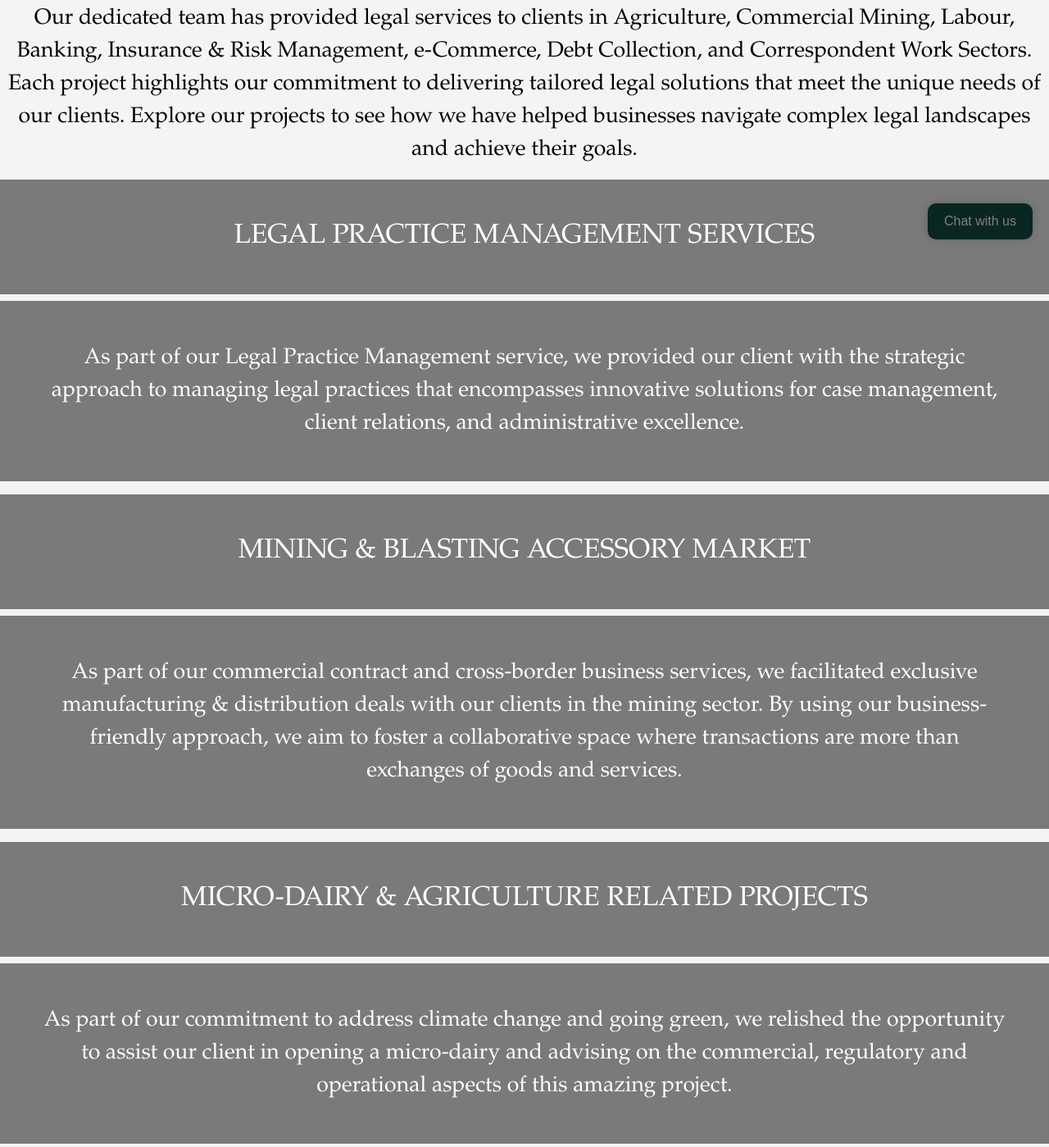
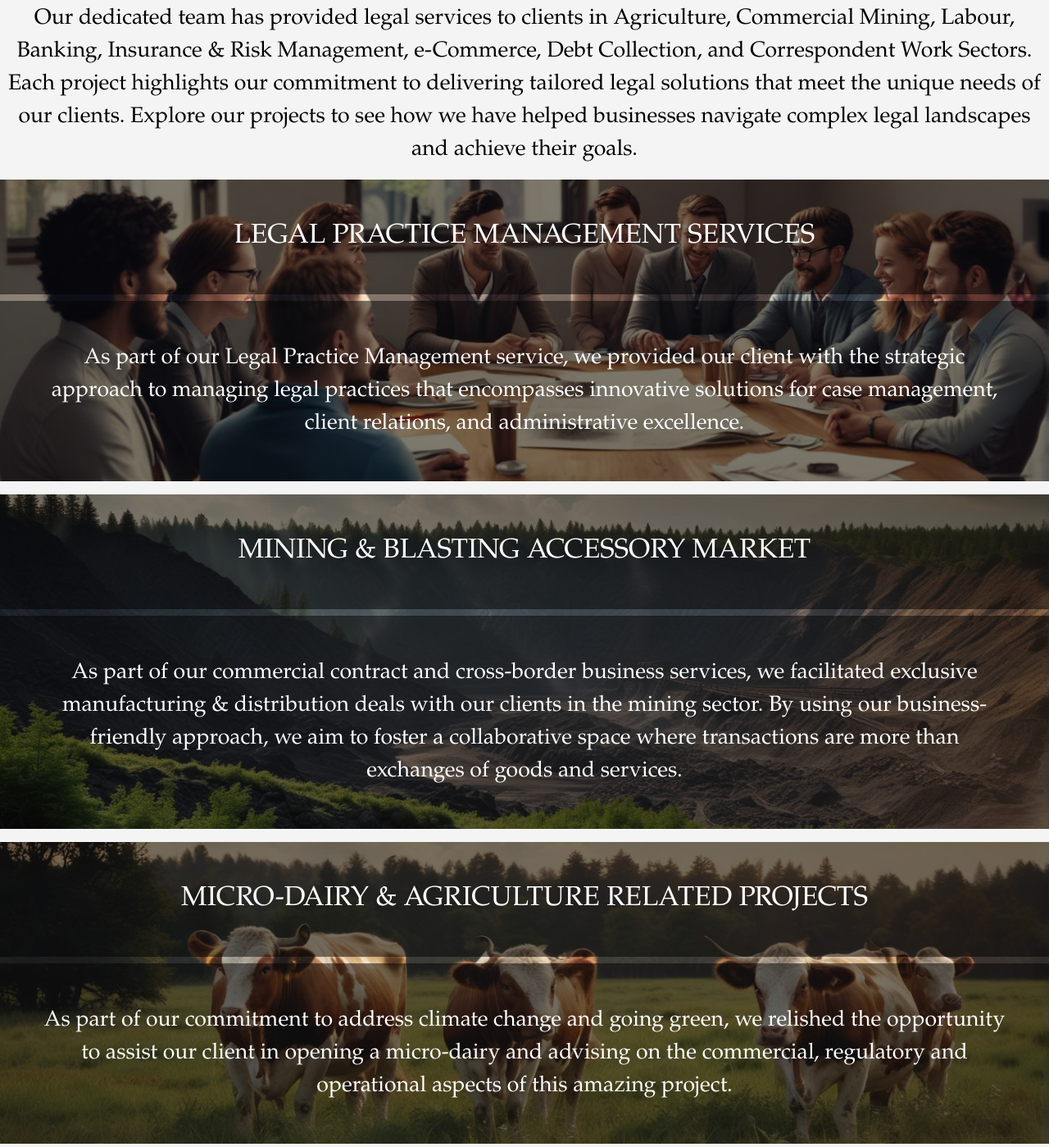
Before and after one commit to BrijeshRanchod/snp, a plain HTML site: page projects.html in a window 1280 px wide. Shown: the part 488-1887 px from the top of the page at 82% size. Drawn offline with nearby package versions, Linux system fonts and the light colour scheme; a script that the page names is missing; files whose address does not match are found by name.

Commit message:
Update Projects.css

```diff
--- a/Projects.css
+++ b/Projects.css
@@ -21,7 +21,7 @@
     }
 
 .legalpractice {
-    background-image: url('./background/legal-prac.jpeg'); /* Replace with your image URL */
+    background-image: url('./legal-prac.jpeg'); /* Replace with your image URL */
     background-attachment: fixed; /* Fix the background image */
     background-size: cover; /* Make sure the image covers the entire background */
     background-position: center; /* Center the image */
@@ -56,7 +56,7 @@
     }
 
 .mine {
-    background-image: url('./background/mine.jpeg'); /* Replace with your image URL */
+    background-image: url('./mine.jpeg'); /* Replace with your image URL */
     background-attachment: fixed; /* Fix the background image */
     background-size: cover; /* Make sure the image covers the entire background */
     background-position: center; /* Center the image */
@@ -89,7 +89,7 @@
     }
 
 .micro {
-    background-image: url('./background/agri.jpeg'); /* Replace with your image URL */
+    background-image: url('./agri.jpeg'); /* Replace with your image URL */
     background-attachment: fixed; /* Fix the background image */
     background-size: cover; /* Make sure the image covers the entire background */
     background-position: center; /* Center the image */
@@ -122,7 +122,7 @@
     }
 
 .pro {
-    background-image: url('./background/court.jpeg'); /* Replace with your image URL */
+    background-image: url('./court.jpeg'); /* Replace with your image URL */
     background-attachment: fixed; /* Fix the background image */
     background-size: cover; /* Make sure the image covers the entire background */
     background-position: center; /* Center the image */
```
